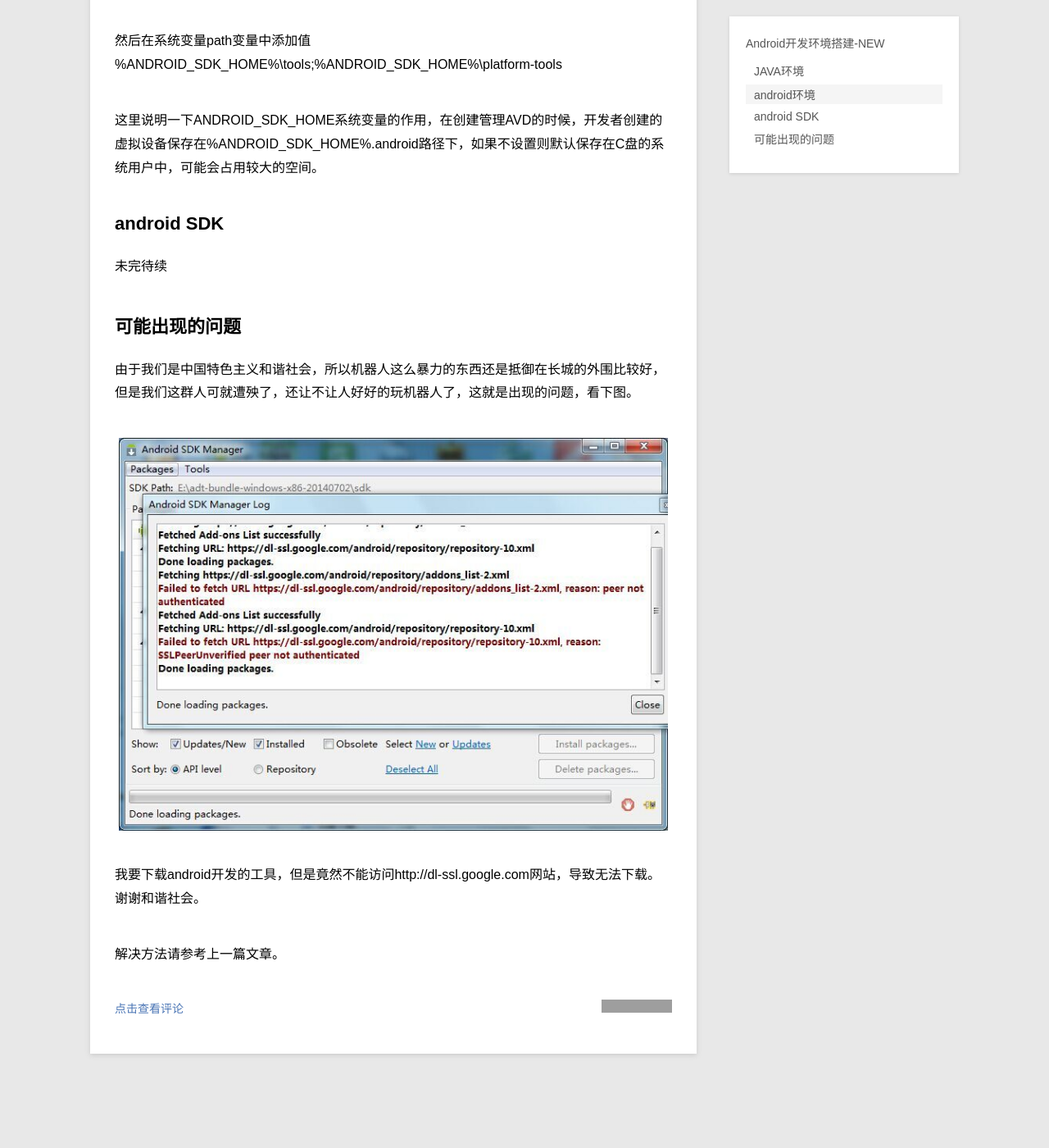
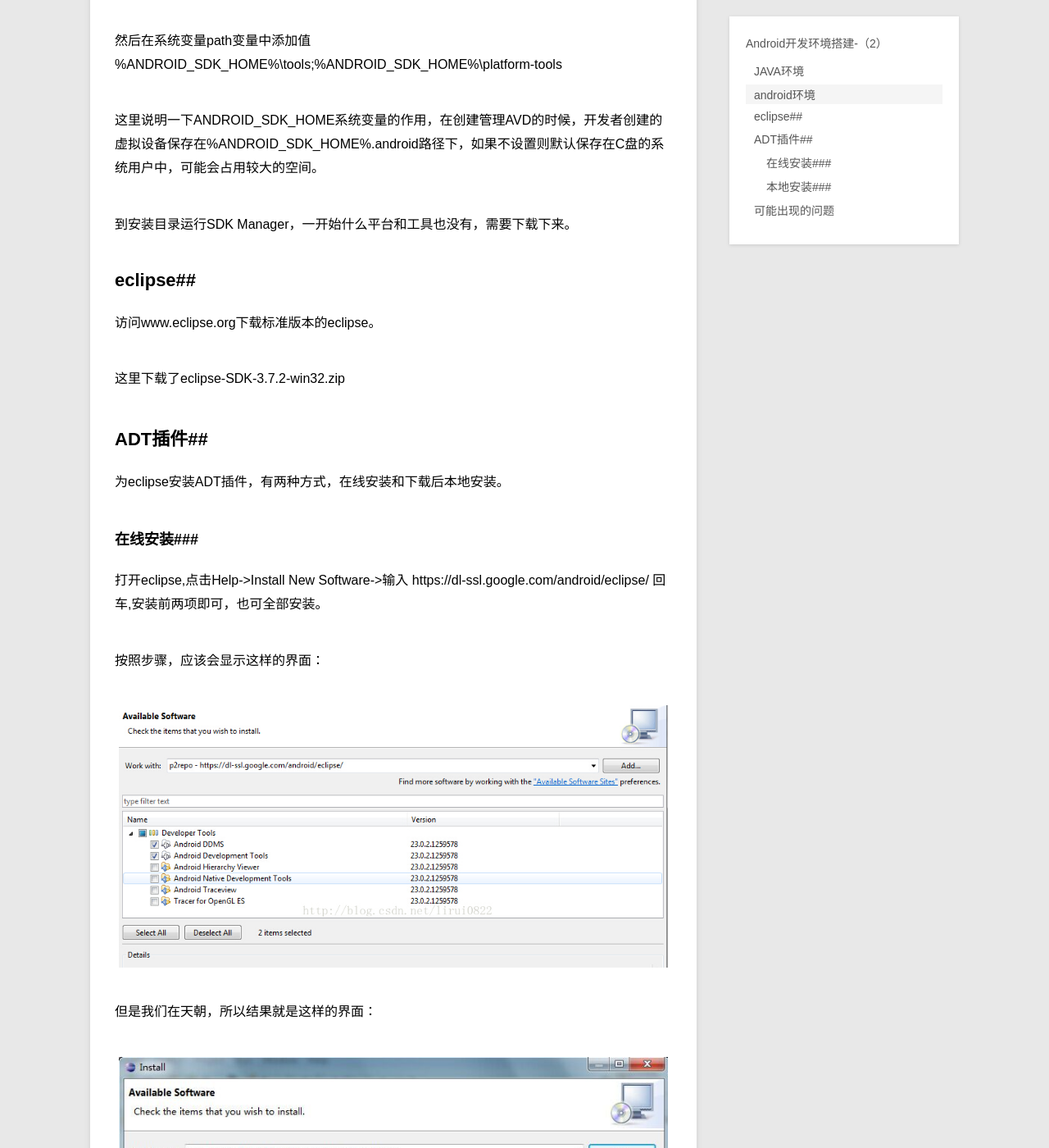
Before and after one commit to loveqingyatou/loveqingyatou.github.io, a Jekyll site: the page built from _posts/blog/2015-4-14-android-development-environment - new.md, in a window 1280 px wide and 1400 px high, scrolled down 1800 px. Shown: the whole window at 82% size. Built offline with Jekyll 4.4.1, drawn with Linux system fonts in a browser that asks for light colours; Markdown is read by kramdown in place of the engine named in the settings; before the commit the page ends 3165 px from its top, so only the background shows below that; some of the changed text lies outside the part shown; grey boxes are pictures that could not be loaded.

Commit message:
android env 2

```diff
--- a/_posts/blog/2015-4-14-android-development-environment - new.md
+++ b/_posts/blog/2015-4-14-android-development-environment - new.md
@@ -1,6 +1,6 @@
 ---
 layout: post
-title: Android开发环境搭建-NEW
+title: Android开发环境搭建-（2）
 description: 使用Eclipse来做android开发的另一种方式是使用独立的SDK，然后给Eclipse添加ADT插件。所以这次使用下载installer_r24.1.2-windows.exe的方式来搭建环境。
 category: blog
 ---
@@ -34,9 +34,55 @@
 这里说明一下ANDROID_SDK_HOME系统变量的作用，在创建管理AVD的时候，开发者创建的虚拟设备保存在%ANDROID_SDK_HOME%\.android路径下，如果不设置则默认保存在C盘的系统用户中，可能会占用较大的空间。
 
 
-## android SDK ##
+到安装目录运行SDK Manager，一开始什么平台和工具也没有，需要下载下来。
 
-未完待续
+##eclipse##
+访问www.eclipse.org下载标准版本的eclipse。
+
+这里下载了eclipse-SDK-3.7.2-win32.zip
+
+##ADT插件##
+为eclipse安装ADT插件，有两种方式，在线安装和下载后本地安装。
+
+###在线安装###
+
+打开eclipse,点击Help->Install New Software->输入 https://dl-ssl.google.com/android/eclipse/  回车,安装前两项即可，也可全部安装。
+
+按照步骤，应该会显示这样的界面：
+
+![adt right](/images/android-env/adtright.jpg)
+
+但是我们在天朝，所以结果就是这样的界面：
+
+![adt error](/images/android-env/adterror.jpg)
+
+看了吧，解析不出来，所以怎么办呢，翻墙或者下载ADT本地安装吧。
+
+###本地安装###
+
+一个ADT的下载链接，在[百度云上][4]，这个版本是ADT-23.0.0.zip。
+
+下载到本地之后，再回到刚才的安装插件界面，点击旁边的ADD按钮，找到刚才下载的ADT包的位置，如图所示：
+
+![adt error](/images/android-env/adtlocation.jpg)
+
+确定之后，好了，可以解析到插件了，您看：
+
+![adt right](/images/android-env/adtright2.jpg)
+
+这时再选择安装插件安装就好了。
+
+注意安装的时候把下方的“Contact all update sites during install to find required software”选择框取消掉，否则安装时候还会连接网站，导致卡住。
+
+安装完成之后在eclipse界面上将会出现两个可爱的机器人图标。
+
+![preference](/images/android-env/eclipse.png)
+
+然后,点击Window->preferences->选择sdk的安装路径。
+
+![preference](/images/android-env/prefer.jpg)
+
+至此，android环境搭建完成。
 
 ## 可能出现的问题 ##
 由于我们是中国特色主义和谐社会，所以机器人这么暴力的东西还是抵御在长城的外围比较好，但是我们这群人可就遭殃了，还让不让人好好的玩机器人了，这就是出现的问题，看下图。
```
Also changed, not shown: other parts of _posts/blog/2015-4-14-android-development-environment - new.md (+1 -1 lines), images/android-env/adterror.jpg (added), images/android-env/adtlocation.jpg (added), images/android-env/adtright.jpg (added), images/android-env/adtright2.jpg (added), images/android-env/prefer.jpg (added).
